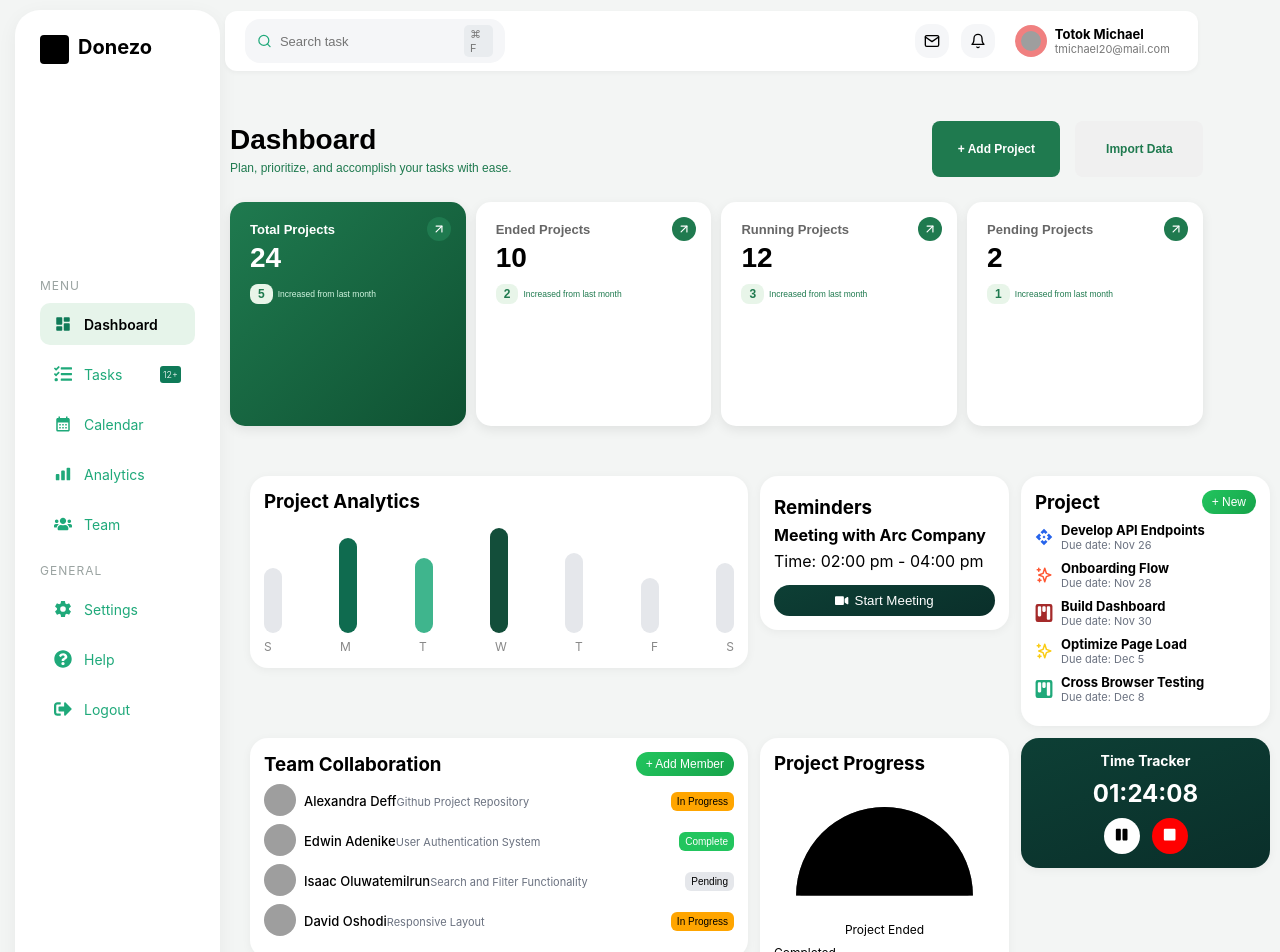
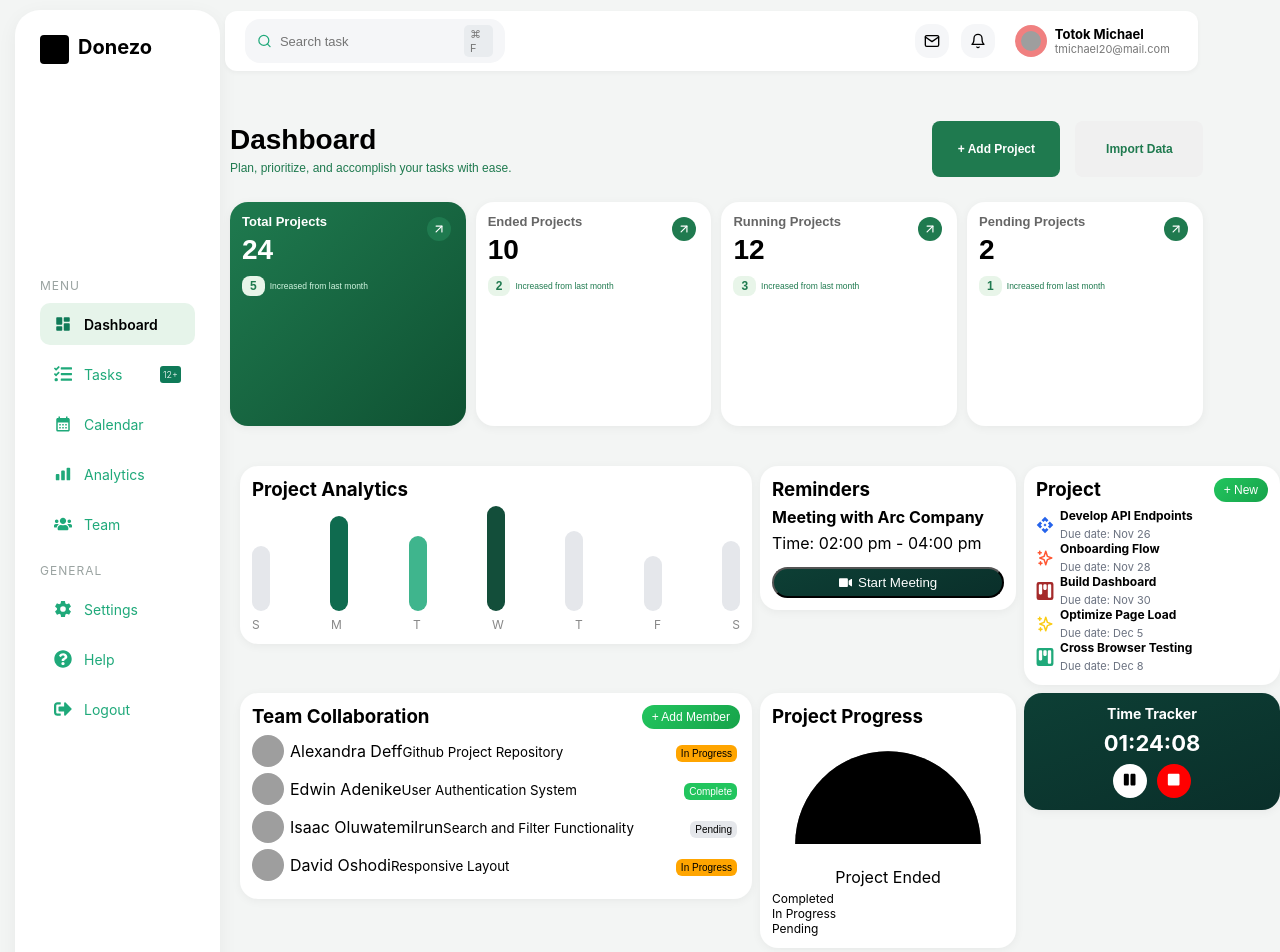
Before and after one commit to lakshmimahaa/Goldtracker-dashboard, a React (Vite) app: page / in a window 1280 px wide. Shown: the top 952 px of the page. Built offline with nearby package versions, Linux system fonts and the light colour scheme; grey boxes are pictures that could not be loaded.

Commit message:
fiveee commit

```diff
--- a/src/Styles/ProjectCards.css
+++ b/src/Styles/ProjectCards.css
@@ -13,47 +13,34 @@ body {
   background: #f3f5f4;
 }
 
-ul {
-  list-style: none;
-  margin: 0;
-  padding: 0;
-}
-
-h1, h2, h3, h4, p {
-  margin: 0;
-}
-
 /* ===================== */
-/* DASHBOARD GRID */
+/* DASHBOARD GRID LAYOUT */
 /* ===================== */
 .dashboardGrid {
   display: grid;
   grid-template-columns: 2fr 1fr 1fr;
-  gap: 12px;
-  padding: 10px;
-
-  /* 🔥 KEY FIX */
+  gap: 8px;           /* Reduced gap from 12px to 8px */
+  padding: 0;          /* Removed extra padding */
   align-items: start;
-  grid-auto-rows: auto;
 }
 
 /* ===================== */
 /* CARDS */
 /* ===================== */
+.card,
 .card-analytics,
 .card-reminders,
 .card-projects,
+.card-progress1,
 .card-team,
-.card-progress1,
 .card-tracker {
   background: #fff;
   border-radius: 18px;
-  padding: 14px;
+  padding: 12px;      /* Reduced padding slightly */
   box-shadow: 0 2px 10px rgba(0,0,0,0.05);
   width: 100%;
-
-  /* 🔥 prevent stretch */
-  align-self: start;
+  height: auto;
+  /* border:3px solid black; */
 }
 
 /* ===================== */
@@ -65,7 +52,6 @@ h1, h2, h3, h4, p {
 
 .card-team { grid-column: 1 / 2; }
 .card-progress1 { grid-column: 2 / 3; }
-
 .card-tracker {
   grid-column: 3 / 4;
   background: linear-gradient(160deg,#0d3f35,#0a2f2a);
@@ -81,7 +67,6 @@ h1, h2, h3, h4, p {
   align-items: flex-end;
   justify-content: space-between;
   height: 110px;
-  margin-top: 10px;
 }
 
 .bar {
@@ -112,32 +97,27 @@ h1, h2, h3, h4, p {
 .cards {
   display: flex;
   flex-direction: column;
-  gap: 6px;
-  margin-top: 6px;
+  gap: 6px;   /* reduced from 8px */
 }
 
 .meetingBtn {
   margin-top: 8px;
   background: linear-gradient(160deg,#0d3f35,#0a2f2a);
   color: white;
-  padding: 8px;
+  padding: 6px;   /* reduced slightly */
   border-radius: 20px;
   display: flex;
   gap: 6px;
   align-items: center;
   justify-content: center;
-  border: none;
-  cursor: pointer;
 }
 
 /* ===================== */
-/* PROJECT LIST */
-/* ===================== */
+/* PROJECTS */
 .projectHeader {
   display: flex;
   justify-content: space-between;
-  align-items: center;
-  margin-bottom: 8px;
+  margin-bottom: 6px;  /* reduced */
 }
 
 .newBtn {
@@ -150,24 +130,27 @@ h1, h2, h3, h4, p {
   cursor: pointer;
 }
 
+.points {
+  display: flex;
+  flex-direction: column;
+  gap: 4px;  /* reduced gap */
+}
+
 .list {
   display: flex;
   align-items: center;
-  gap: 8px;
-  margin-bottom: 8px;
+  gap: 6px; /* reduced gap */
 }
 
-.points h2 { font-size: 13px; }
+.points h2 { font-size: 12px; }
 .points p { font-size: 11px; color: #6b7280; }
 
 /* ===================== */
 /* TEAM */
-/* ===================== */
 .teamHeader {
   display: flex;
   justify-content: space-between;
-  align-items: center;
-  margin-bottom: 8px;
+  margin-bottom: 6px;
 }
 
 .addBtn {
@@ -183,7 +166,7 @@ h1, h2, h3, h4, p {
 .member {
   display: flex;
   align-items: center;
-  margin-bottom: 8px;
+  margin-bottom: 6px;
 }
 
 .avatar {
@@ -194,24 +177,15 @@ h1, h2, h3, h4, p {
 
 .memberInfo {
   flex: 1;
-  margin-left: 8px;
-}
-
-.name {
-  font-size: 13px;
-  font-weight: 500;
-}
-
-.memberInfo small {
-  font-size: 11px;
-  color: #6b7280;
+  margin-left: 6px;
 }
 
 .statusBtns button {
   font-size: 10px;
-  padding: 4px 6px;
+  padding: 3px 5px;
   border-radius: 6px;
   border: none;
+  margin-right: 3px;
 }
 
 .complete { background: #22c55e; color: white; }
@@ -220,12 +194,10 @@ h1, h2, h3, h4, p {
 
 /* ===================== */
 /* PROGRESS */
-/* ===================== */
-.halfCircleWrapper {
+.card-progress1 .halfCircleWrapper {
   display: flex;
   flex-direction: column;
   align-items: center;
-  margin-top: 10px;
 }
 
 .percent {
@@ -233,89 +205,45 @@ h1, h2, h3, h4, p {
   font-weight: bold;
 }
 
-.label {
+.legend {
+  display: flex;
+  flex-direction: column;
   font-size: 12px;
   margin-top: 4px;
 }
 
-.legend {
-  margin-top: 8px;
-  font-size: 12px;
-}
-
-.legend div {
-  margin-bottom: 4px;
-}
-
 /* ===================== */
 /* TRACKER */
-/* ===================== */
-.card-tracker h3 {
-  font-size: 14px;
-}
+.card-tracker h3 { font-size: 14px; }
 
 .time {
-  font-size: 24px;
-  margin: 10px 0;
+  font-size: 22px;
+  margin: 8px 0;
 }
 
 .trackerButtons {
   display: flex;
   justify-content: center;
-  gap: 12px;
+  gap: 10px;
 }
 
 .trackerButtons button {
   border: none;
-  width: 36px;
-  height: 36px;
+  width: 34px;
+  height: 34px;
   border-radius: 50%;
   cursor: pointer;
 }
 
-.pause-btn {
-  background: white;
-}
-
-.stop {
-  background: red;
-  color: white;
-}
+.pause-btn { background: white; }
+.stop { background: red; color: white; }
 
 /* ===================== */
-/* MOBILE VIEW */
-/* ===================== */
+/* MOBILE */
 @media (max-width: 768px) {
-
   .dashboardGrid {
     grid-template-columns: 1fr;
-    gap: 10px;
-    padding: 10px;
+    gap: 6px;
+    padding: 0;
   }
-
-  .card-analytics,
-  .card-reminders,
-  .card-projects,
-  .card-team,
-  .card-progress1,
-  .card-tracker {
-    grid-column: auto;
-  }
-
-  .bars {
-    height: 90px;
-  }
-
-  .time {
-    font-size: 20px;
-  }
-
-  .points h2 {
-    font-size: 12px;
-  }
-
-  .memberInfo {
-    margin-left: 6px;
-  }
-
 }
```
